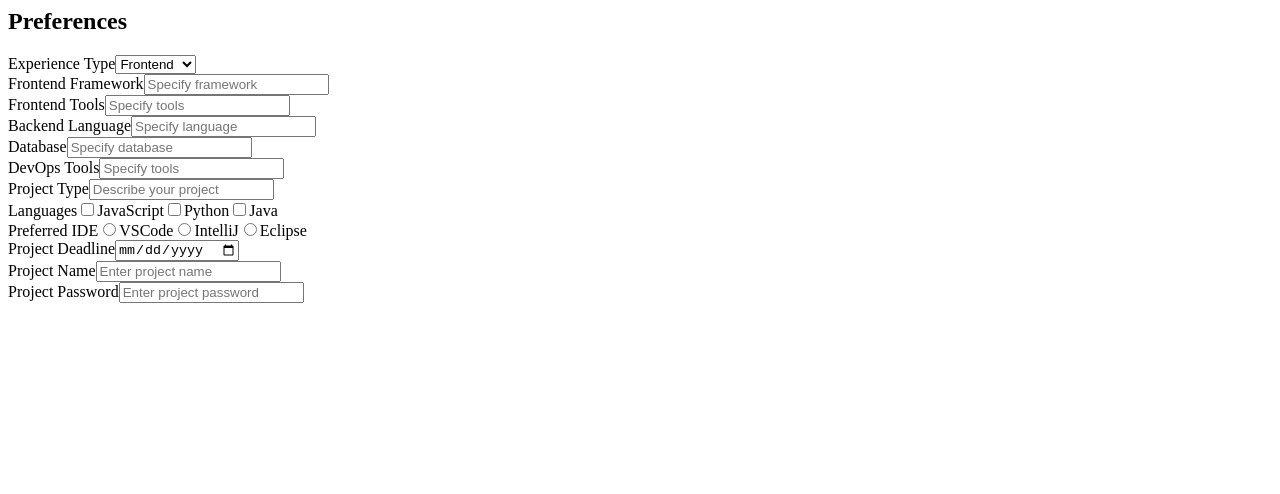
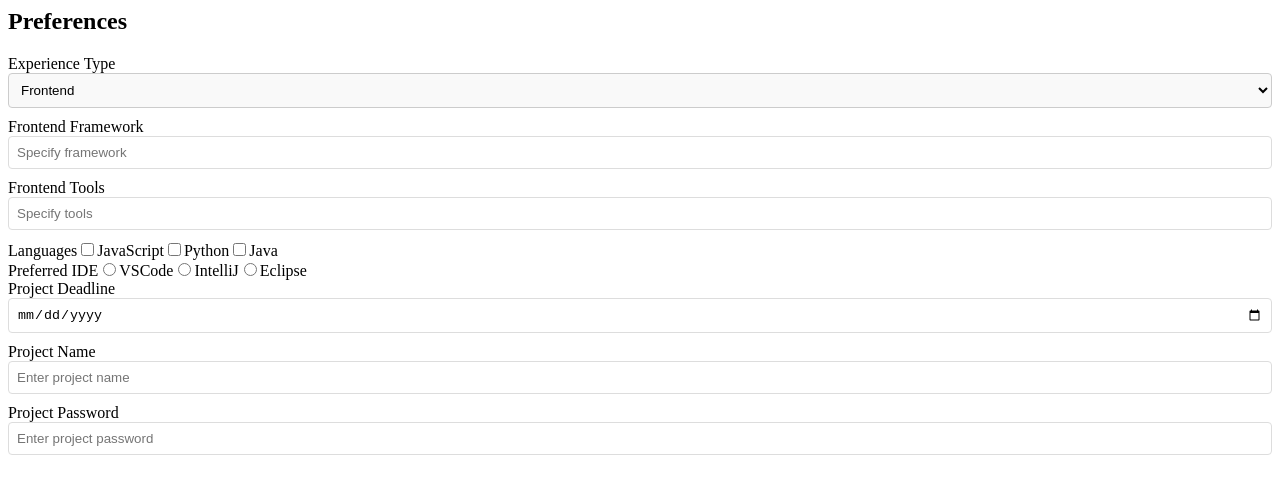
Before and after one commit to Nikhil26062000/json-form, a React (Vite) app: page / in a window 1280 px wide. Shown: the top 494 px of the page. Built offline with nearby package versions, Linux system fonts and the light colour scheme.

Commit message:
dynamic form with dynamic events on different input fields

```diff
--- a/src/App.jsx
+++ b/src/App.jsx
@@ -1,44 +1,66 @@
 import React, { useState } from "react";
 import form_schema from "./form.json";
+import { useEffect } from "react";
 
 const DynamicFormComponent = ({ schema }) => {
-  const [formData, setFormData] = useState({});
+  const [formData, setFormData] = useState({ experienceType: "frontend" });
+
+  useEffect(() => {
+    console.log(formData);
+  }, []);
 
   // Define event handlers
   const eventHandlers = {
     onKeyUp: {
-      handleProjectNameKeyUp: (e) => {
-        console.log("Key up event triggered in project name input");
+      handleProjectNameKeyUp: (e, para) => {
+        console.log("Key up event triggered in project name input", para);
       },
     },
     onBlur: {
-      handleProjectNameBlur: (e) => {
-        console.log("Blur event triggered in project name input");
+      handleProjectNameBlur: (e, para) => {
+        console.log("Blur event triggered in project name input", para);
       },
     },
     onFocus: {
-      handleProjectNameFocus: (e) => {
-        console.log("Focus event triggered in project name input");
+      handleProjectNameFocus: (e, para) => {
+        console.log("Focus event triggered in project name input", para);
       },
     },
     onMouseOver: {
-      handlePasswordMouseOver: (e) => {
-        console.log("Mouse over event on project password input");
+      handlePasswordMouseOver: (e, para) => {
+        console.log("Mouse over event on project password input", para);
       },
     },
     onMouseOut: {
-      handlePasswordMouseOut: (e) => {
-        console.log("Mouse out event on project password input");
+      handlePasswordMouseOut: (e, para) => {
+        console.log("Mouse out event on project password input", para);
       },
     },
   };
 
   // Handle input change
   const handleInputChange = (fieldName, value) => {
+    console.log("fieldName :", fieldName);
+    console.log("value :", value);
     setFormData((prevData) => ({
       ...prevData,
       [fieldName]: value,
     }));
+    console.log(formData);
+  };
+
+  // Check visibility of a field based on selected experience type
+  const isFieldVisible = (field) => {
+    if (field.visibility) {
+      const { field: visibilityField, value } = field.visibility;
+      return formData[visibilityField] === value;
+      // if (value.includes(formData[visibilityField])) {
+      //   return true;
+      // } else {
+      //   return false;
+      // }
+    }
+    return true; // Default to visible if no visibility rule
   };
 
   // Dynamically attach event handlers based on schema
@@ -47,7 +69,8 @@ const DynamicFormComponent = ({ schema }) => {
     if (field.events) {
       Object.entries(field.events).forEach(([eventName, handlerName]) => {
         if (eventHandlers[eventName] && eventHandlers[eventName][handlerName]) {
-          events[eventName] = (e) => eventHandlers[eventName][handlerName](e);
+          events[eventName] = (e) =>
+            eventHandlers[eventName][handlerName](e, field.para);
         }
       });
     }
@@ -59,7 +82,9 @@ const DynamicFormComponent = ({ schema }) => {
       {form_schema.map((section, index) => (
         <div key={index}>
           <h2>{section.sectionTitle}</h2>
-          {section.fields.map((field) => (
+          {section.fields.map(
+            (field) =>
+              isFieldVisible(field) && (
                 <div key={field.name}>
                   <label>{field.label}</label>
 
@@ -72,6 +97,7 @@ const DynamicFormComponent = ({ schema }) => {
                         handleInputChange(field.name, e.target.value)
                       }
                       required={field.required}
+                      style={field.styles}
                     >
                       {field.options.map((option) => (
                         <option key={option.value} value={option.value}>
@@ -132,9 +158,7 @@ const DynamicFormComponent = ({ schema }) => {
                     ))}
 
                   {/* Date, Password, and Text Fields */}
-              {(field.type === "date" ||
-                field.type === "password" ||
-                field.type === "text") && (
+                  {["date", "password", "text"].includes(field.type) && (
                     <input
                       type={field.type}
                       name={field.name}
@@ -145,10 +169,12 @@ const DynamicFormComponent = ({ schema }) => {
                       }
                       required={field.required}
                       {...applyEvents(field)} // Dynamically attaching events
+                      style={field.styles} // Applying styles from the schema
                     />
                   )}
                 </div>
-          ))}
+              )
+          )}
         </div>
       ))}
     </form>
--- a/src/form.json
+++ b/src/form.json
@@ -11,49 +11,99 @@
           { "label": "Backend", "value": "backend" },
           { "label": "Full Stack", "value": "fullstack" }
         ],
-        "required": true
+        "required": true,
+        "styles": {
+          "padding": "8px",
+          "border": "1px solid #ccc",
+          "borderRadius": "4px",
+          "width": "100%",
+          "marginBottom": "10px",
+          "backgroundColor": "#f9f9f9"
+        }
       },
       {
         "name": "frontendFramework",
         "label": "Frontend Framework",
         "type": "text",
         "placeholder": "Specify framework",
-        "visibility": { "field": "experienceType", "value": "frontend" }
+        "visibility": { "field": "experienceType", "value": "frontend" },
+        "styles": {
+          "padding": "8px",
+          "border": "1px solid #ddd",
+          "borderRadius": "4px",
+          "width": "100%",
+          "marginBottom": "10px"
+        }
       },
       {
         "name": "frontendTools",
         "label": "Frontend Tools",
         "type": "text",
         "placeholder": "Specify tools",
-        "visibility": { "field": "experienceType", "value": "frontend" }
+        "visibility": { "field": "experienceType", "value":"frontend" },
+        "styles": {
+          "padding": "8px",
+          "border": "1px solid #ddd",
+          "borderRadius": "4px",
+          "width": "100%",
+          "marginBottom": "10px"
+        }
       },
       {
         "name": "backendLanguage",
         "label": "Backend Language",
         "type": "text",
         "placeholder": "Specify language",
-        "visibility": { "field": "experienceType", "value": "backend" }
+        "visibility": { "field": "experienceType", "value": "backend" },
+        "styles": {
+          "padding": "8px",
+          "border": "1px solid #ddd",
+          "borderRadius": "4px",
+          "width": "100%",
+          "marginBottom": "10px"
+        }
       },
       {
         "name": "database",
         "label": "Database",
         "type": "text",
         "placeholder": "Specify database",
-        "visibility": { "field": "experienceType", "value": "backend" }
+        "visibility": { "field": "experienceType", "value": "backend" },
+        "styles": {
+          "padding": "8px",
+          "border": "1px solid #ddd",
+          "borderRadius": "4px",
+          "width": "100%",
+          "marginBottom": "10px"
+        }
       },
       {
         "name": "devOpsTools",
         "label": "DevOps Tools",
         "type": "text",
         "placeholder": "Specify tools",
-        "visibility": { "field": "experienceType", "value": "backend" }
+        "visibility": { "field": "experienceType", "value": "backend" },
+        "styles": {
+          "padding": "8px",
+          "border": "1px solid #ddd",
+          "borderRadius": "4px",
+          "width": "100%",
+          "marginBottom": "10px"
+        }
       },
       {
         "name": "projectType",
         "label": "Project Type",
         "type": "text",
         "placeholder": "Describe your project",
-        "visibility": { "field": "experienceType", "value": "fullstack" }
+        "visibility": { "field": "experienceType", "value": "fullstack" },
+        "styles": {
+          "padding": "8px",
+          "border": "1px solid #ddd",
+          "borderRadius": "4px",
+          "width": "100%",
+          "marginBottom": "10px"
+        }
       },
       {
         "name": "languages",
@@ -64,7 +114,12 @@
           { "label": "Python", "value": "python" },
           { "label": "Java", "value": "java" }
         ],
-        "required": false
+        "required": false,
+        "styles": {
+          "display": "flex",
+          "flexDirection": "column",
+          "marginBottom": "10px"
+        }
       },
       {
         "name": "preferredIDE",
@@ -75,14 +130,27 @@
           { "label": "IntelliJ", "value": "intellij" },
           { "label": "Eclipse", "value": "eclipse" }
         ],
-        "required": true
+        "required": true,
+        "styles": {
+          "display": "flex",
+          "flexDirection": "row",
+          "gap": "10px",
+          "marginBottom": "10px"
+        }
       },
       {
         "name": "projectDeadline",
         "label": "Project Deadline",
         "type": "date",
         "placeholder": "Select a date",
-        "required": true
+        "required": true,
+        "styles": {
+          "padding": "8px",
+          "border": "1px solid #ddd",
+          "borderRadius": "4px",
+          "width": "100%",
+          "marginBottom": "10px"
+        }
       },
       {
         "name": "projectName",
@@ -94,6 +162,15 @@
           "onKeyUp": "handleProjectNameKeyUp",
           "onBlur": "handleProjectNameBlur",
           "onFocus": "handleProjectNameFocus"
+        },
+        "para":"Vij",
+
+        "styles": {
+          "padding": "8px",
+          "border": "1px solid #ddd",
+          "borderRadius": "4px",
+          "width": "100%",
+          "marginBottom": "10px"
         }
       },
       {
@@ -105,6 +182,14 @@
         "events": {
           "onMouseOver": "handlePasswordMouseOver",
           "onMouseOut": "handlePasswordMouseOut"
+        },
+        "para":"Nikhil",
+        "styles": {
+          "padding": "8px",
+          "border": "1px solid #ddd",
+          "borderRadius": "4px",
+          "width": "100%",
+          "marginBottom": "10px"
         }
       }
     ]
```
Lines whose indentation alone changed are shown as unchanged.
